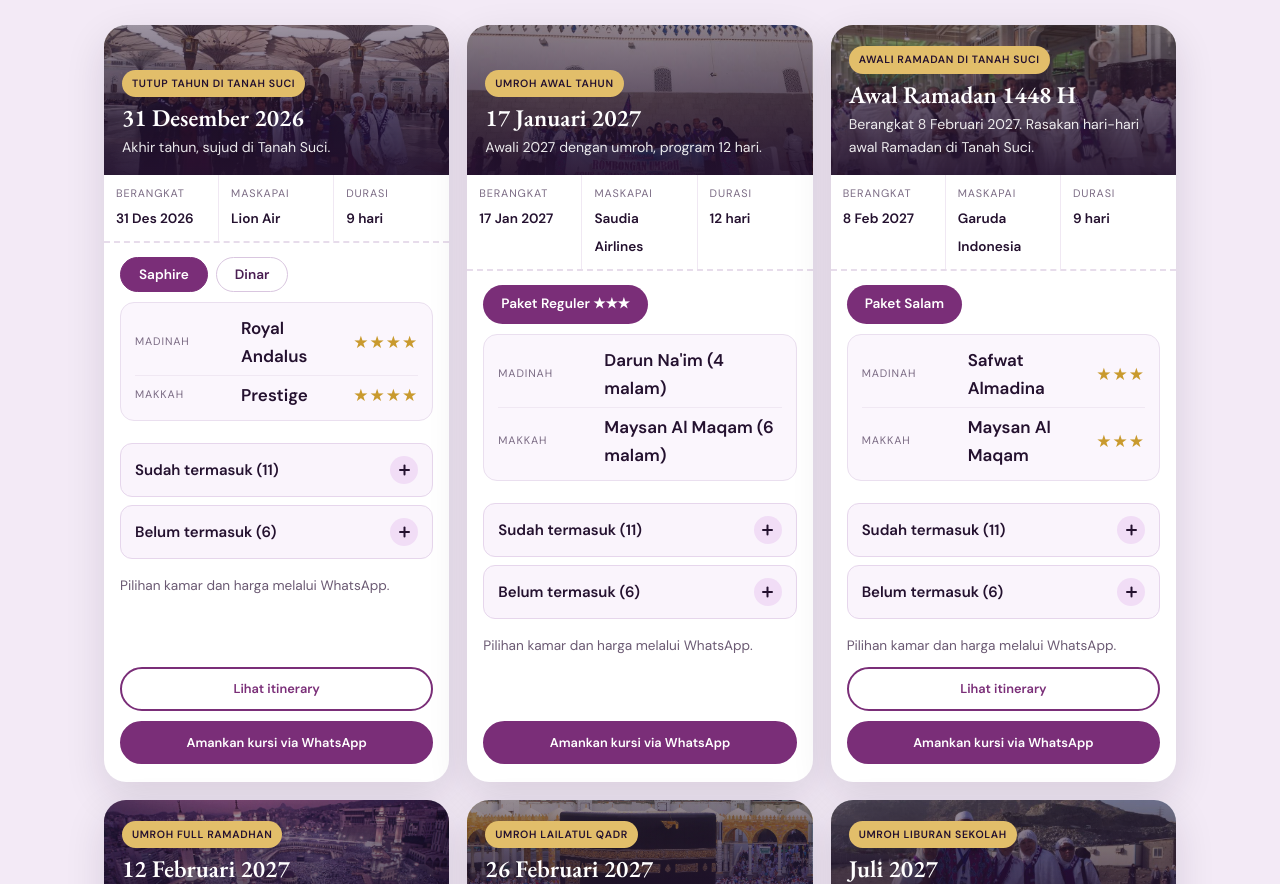
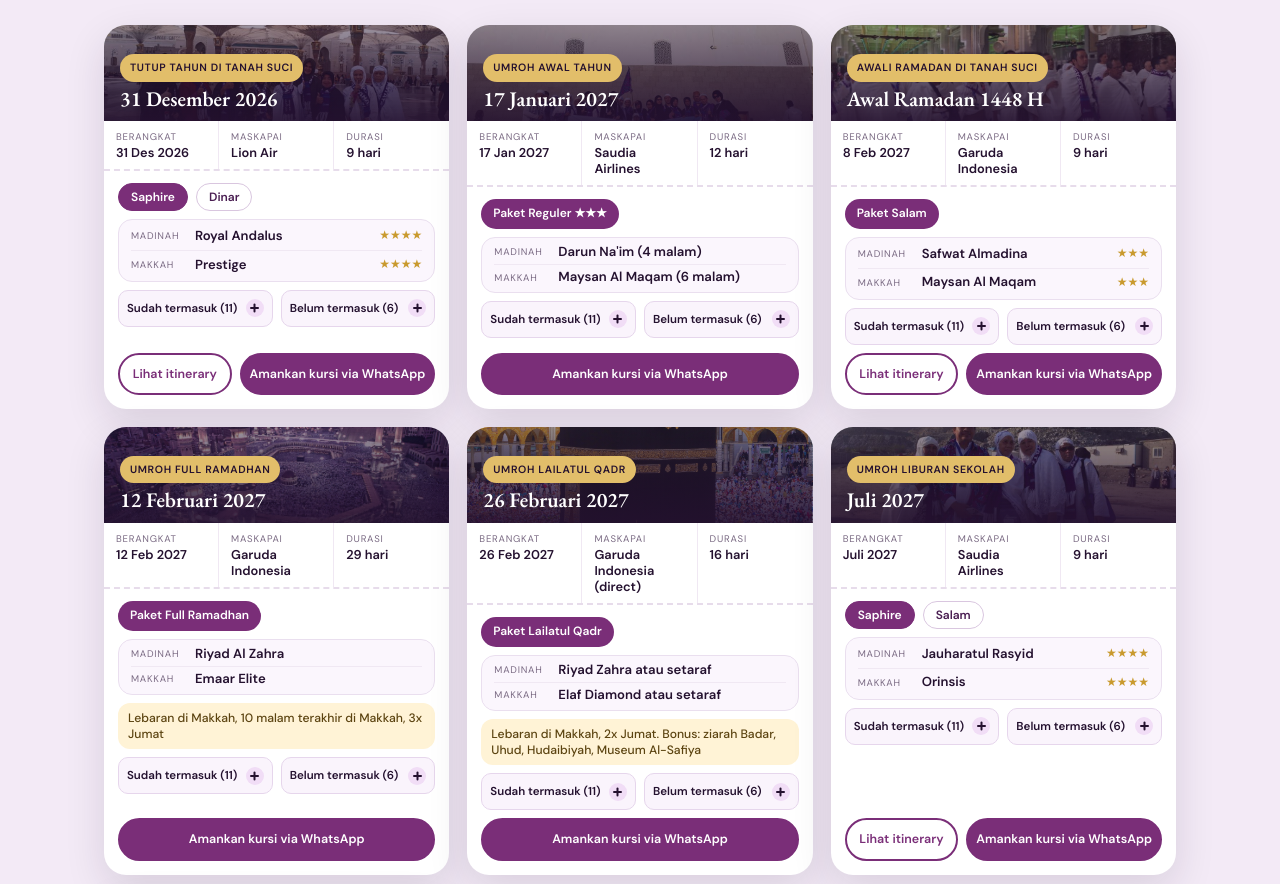
Before and after one commit to fazahilman/farFAZA, a plain HTML site: page index.html in a window 1280 px wide. Shown: the part 2436-3320 px from the top of the page. Drawn offline with nearby package versions, Linux system fonts and the light colour scheme; no server answers.

Commit message:
Beranda: kartu jadwal umroh versi ringkas (lebih pendek)
Co-Authored-By: Claude Sonnet 5.5 <noreply@anthropic.com>
Claude-Session: https://claude.ai/code/session_011iiFqyJWnykZwDCqfUbio8

```diff
--- a/style.css
+++ b/style.css
@@ -262,3 +262,20 @@ h2{font-size:clamp(30px,4vw,44px)}h3{font-size:24px}
 .wgrid .ncard h3{font-size:1rem;margin:6px 0 4px}.wgrid .ncard div{padding:12px 14px 14px}.wgrid .ncard small{font-size:.82rem;line-height:1.4;display:block}
 @media(max-width:1100px){.wgrid{grid-template-columns:repeat(2,1fr)}}
 @media(max-width:520px){.wgrid{grid-template-columns:1fr}}
+
+/* beranda: kartu jadwal versi ringkas (hanya .dsm di halaman muka) */
+.dsm .dtop{min-height:96px;padding:14px 16px 12px}
+.dsm .dtop h3{font-size:1.3rem;margin:0}.dsm .dtop p{display:none}
+.dsm .dbadge{margin-bottom:6px}
+.dsm .dinfo div{padding:8px 12px}.dsm .dinfo small{font-size:.6rem}.dsm .dinfo b{font-size:.8rem;line-height:1.25;display:block}
+.dsm .dbody{padding:12px 14px 14px;gap:8px}
+.dsm .pkb,.dsm .pkone{font-size:.75rem;padding:5px 12px}.dsm .pkn{margin-bottom:4px}
+.dsm .hot{padding:2px 12px}.dsm .hrow{padding:4px 0;gap:8px}.dsm .hrow small{min-width:56px;font-size:.6rem}.dsm .hrow b{font-size:.82rem;line-height:1.25}.dsm .hrow span{font-size:.75rem;letter-spacing:0}
+.dsm .bonus{font-size:.76rem;line-height:1.35;padding:7px 10px;font-weight:500}
+.dsm .dnote{display:none}
+.dsm .dacc{margin:0;display:grid;grid-template-columns:1fr 1fr;gap:8px}
+.dsm .dinc{padding:0 10px;border-radius:10px}.dsm .dinc[open]{grid-column:1/-1}
+.dsm .dinc summary{padding:8px 0;font-size:.78rem;gap:6px}
+.dsm .dinc summary i{width:20px;height:20px}.dsm .dinc summary i:before,.dsm .dinc summary i:after{width:9px;margin:-1px 0 0 -4.5px}
+.dsm .dbtns{gap:8px}.dsm .dbtns .btn{padding:9px 8px;font-size:.78rem}
+.dsm .dinc summary{font-size:.72rem;white-space:nowrap;gap:4px}.dsm .dinc{padding:0 8px}.dsm .dinc summary i{width:18px;height:18px}
```
